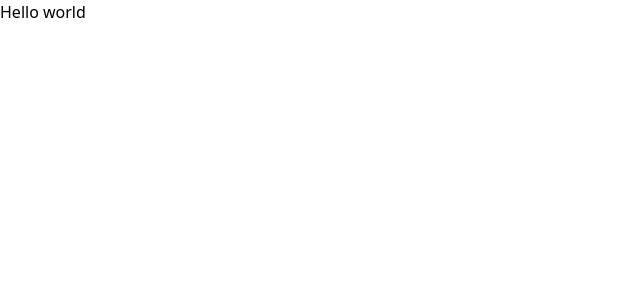
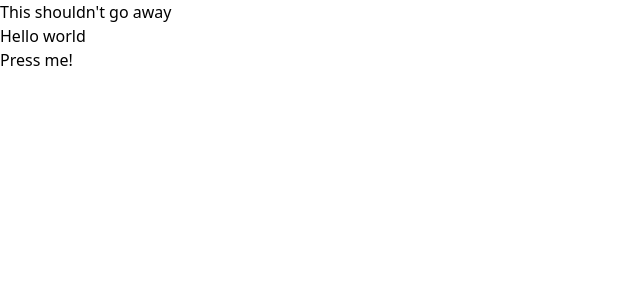
Before and after one commit to Opsord/TBD-C2-1-2024, a Nuxt app in the folder control2TBD/frontendC2/: page /hello in a window 1280 px wide. Shown: the top 300 px of the page, without its empty margins (0-640 px from the left). Built offline with nearby package versions, Linux system fonts and the light colour scheme.

Commit message:
Added transitions and routing

```diff
--- a/control2TBD/frontendC2/app.vue
+++ b/control2TBD/frontendC2/app.vue
@@ -1,5 +1,17 @@
 <template>
-  <div>
-    <NuxtPage />
-  </div>
+  <NuxtLayout>
+    <NuxtPage/>
+  </NuxtLayout>
 </template>
+
+<style>
+.page-enter-active,
+.page-leave-active {
+  transition: all 0.2s;
+}
+.page-enter-from,
+.page-leave-to {
+  opacity: 0;
+  filter: blur(1rem);
+}
+</style>
--- /dev/null
+++ b/control2TBD/frontendC2/layouts/default.vue
@@ -0,0 +1,6 @@
+<template>
+  <div>
+      <h1> This shouldn't go away </h1>
+    <slot />
+  </div>
+</template>
--- a/control2TBD/frontendC2/nuxt.config.ts
+++ b/control2TBD/frontendC2/nuxt.config.ts
@@ -1,6 +1,15 @@
 // https://nuxt.com/docs/api/configuration/nuxt-config
 export default defineNuxtConfig({
   devtools: { enabled: true },
+  app
+    : {
+    pageTransition
+      : {
+      name
+        : 'page', mode
+        : 'out-in'
+    }
+  },
   css: ['~/assets/css/main.css'],
   postcss: {
     plugins: {
--- a/control2TBD/frontendC2/pages/hello.vue
+++ b/control2TBD/frontendC2/pages/hello.vue
@@ -1,5 +1,6 @@
 <template>
     <div>
         <h1> Hello world </h1>
+        <NuxtLink to="/"> Press me! </NuxtLink>
     </div>
 </template>
--- a/control2TBD/frontendC2/pages/index.vue
+++ b/control2TBD/frontendC2/pages/index.vue
@@ -3,6 +3,6 @@
         <h1> Hello world!!! </h1>
         <h1> Hello world!!! </h1>
         <h1> Hello world!!! </h1>
-        <h1> Hello world!!! </h1>
+        <NuxtLink to="/hello"> Press me! </NuxtLink>
     </div>
 </template>
```
